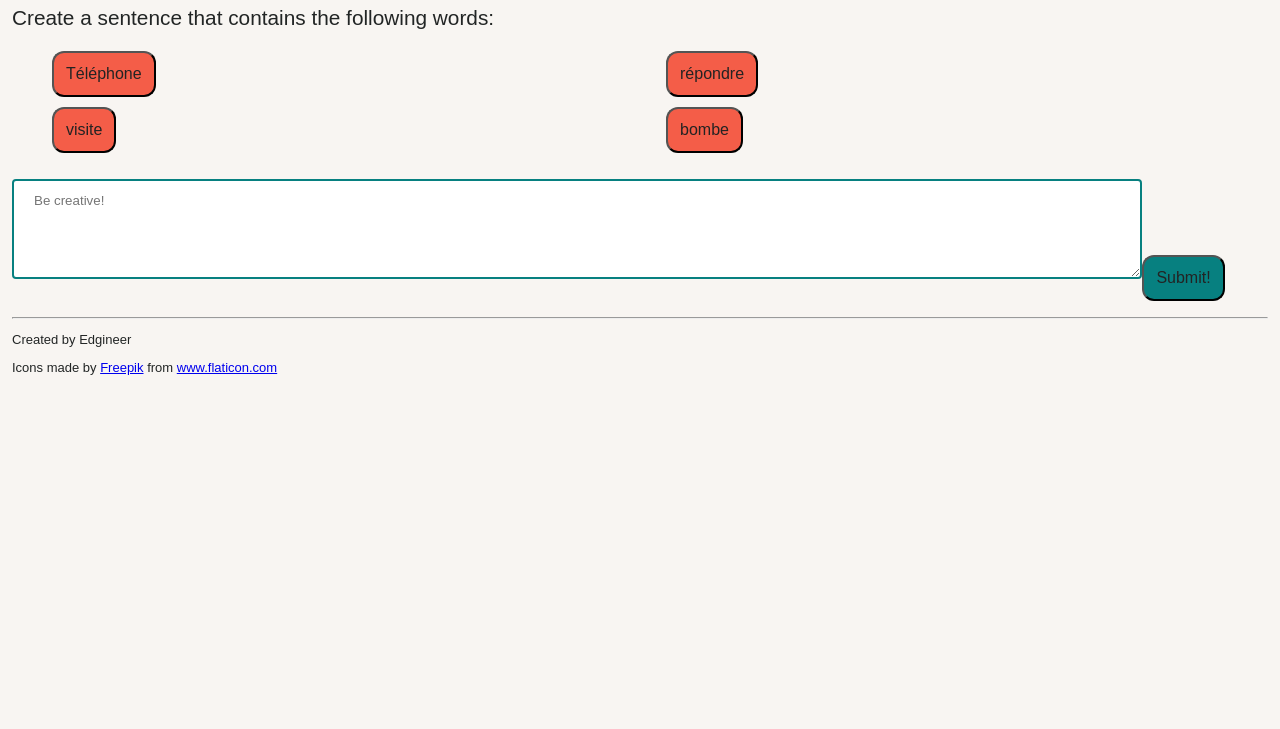
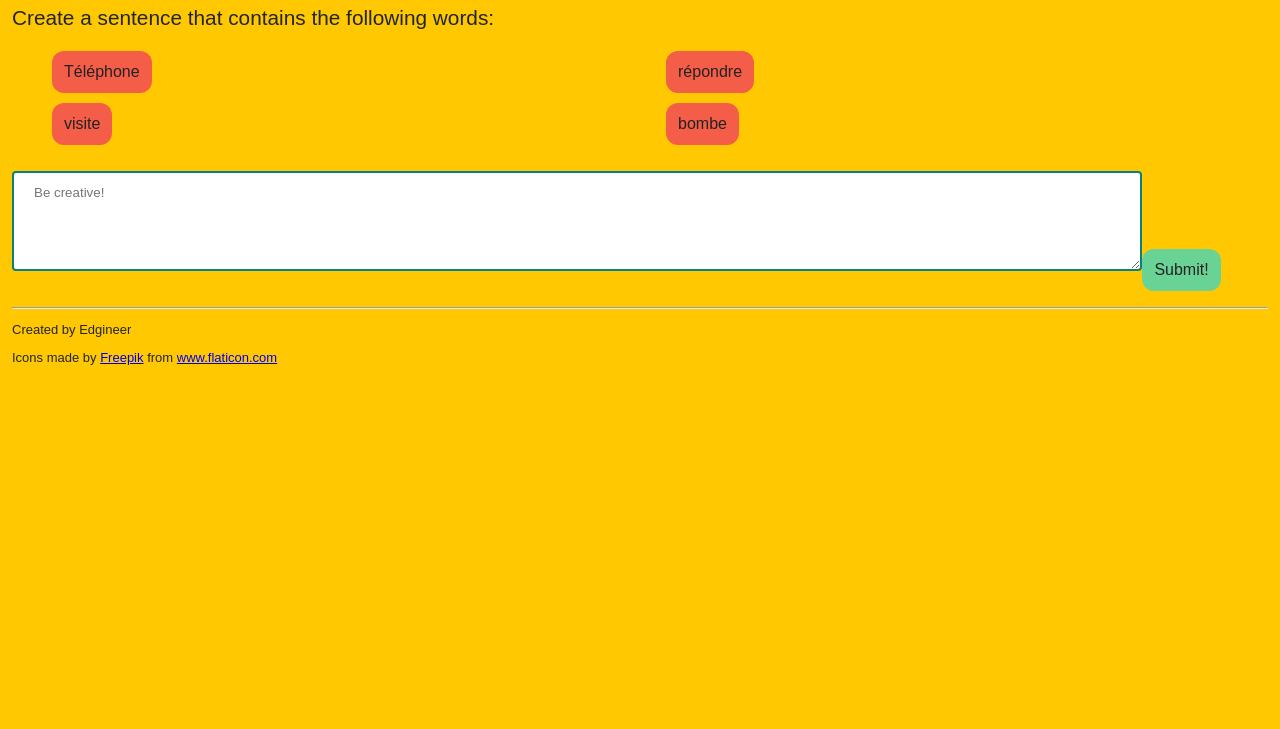
Before and after one commit to Edgineer/curb-your-biases, a React app: page / in a window 1280 px wide. Shown: the part 71-800 px from the top of the page. Built offline with nearby package versions, Linux system fonts and the light colour scheme.

Commit message:
color scheme change and button style changes

```diff
--- a/src/index.css
+++ b/src/index.css
@@ -2,8 +2,8 @@ body {
   margin: 0;
   padding: 1em;
   min-width: 350px;
-  background: #f8f5f2;
-  color: #fffffe;
+  /* background: #f8f5f2; */
+  background: #ffc801;
   font-family: proxima-nova, sans-serif;
   font-weight: bold;
   font-size: 12px;
@@ -26,7 +26,7 @@ ul{
 }
 
 li {
-  color: #f45d48;
+  color: #ffaf93;
 }
 
 textarea {
@@ -53,8 +53,10 @@ button {
   font-size: 16px;
   padding: 12px;
   margin:0 0 10px 0;
+  outline:none;
+  border: none;
 }
 
 #submit{
-  background-color: #078080;
+  background-color: #69d295;
 }
```
